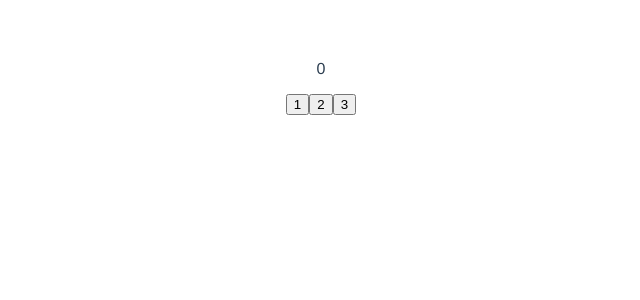
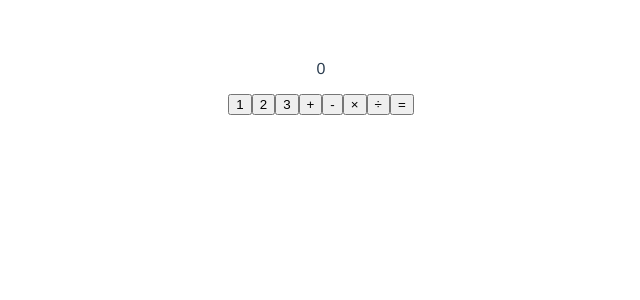
Before and after one commit to MichaClan/Vue.js-Calculator, a Vue app: page / in a window 1280 px wide. Shown: the top 300 px of the page, without its empty margins (319-959 px from the left). Built offline with nearby package versions, Linux system fonts and the light colour scheme.

Commit message:
Added function and fixed the template to have it inside a div

```diff
--- a/src/components/TheCalculator.vue
+++ b/src/components/TheCalculator.vue
@@ -1,10 +1,16 @@
 <template>
-   <div>
+  <div>
     <p>{{ display }}</p>
     <button @click="drukOpCijfer('1')">1</button>
     <button @click="drukOpCijfer('2')">2</button>
     <button @click="drukOpCijfer('3')">3</button>
+    <button @click="drukOpOperator('+')">+</button>
+    <button @click="drukOpOperator('-')">-</button>
+    <button @click="drukOpOperator('*')">×</button>
+    <button @click="drukOpOperator('/')">÷</button>
+    <button @click="berekenen()">=</button>
   </div>
+
 </template>
 
 <script setup>
@@ -30,7 +36,31 @@ function drukOpOperator(gekozenOperator) {
   operator.value = gekozenOperator
   display.value = 0
 }
+
+function berekenen() {
+  const a = Number(eersteGetal.value)
+  tweedeGetal.value = display.value
+  const b = Number(tweedeGetal.value)
+
+  if (operator.value === "+") {
+    resultaat.value = a + b
+  } else if (operator.value === "-") {
+    resultaat.value = a - b
+  } else if (operator.value === "*") {
+    resultaat.value = a * b
+  } else if (operator.value === "/") {
+    resultaat.value = a / b
+  }
+  display.value = resultaat.value
+}
+
+function reset(){
+  resultaat.value = 0
+  operator.value = null
+  display.value = "0"
+  eersteGetal.value = 0
+  tweedeGetal.value = 0
+}
 </script>
 
-<style>
-</style>
+<style></style>
```
